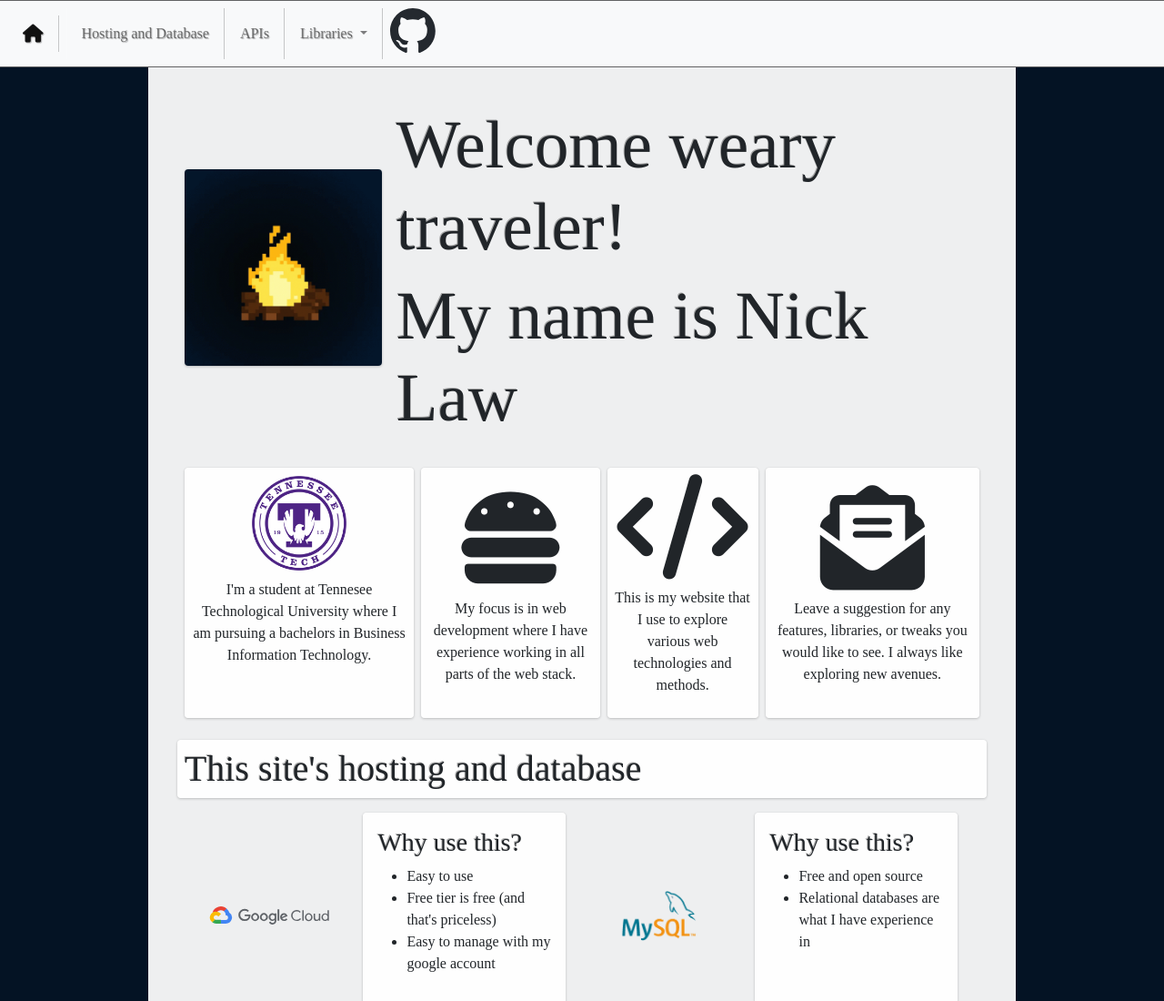
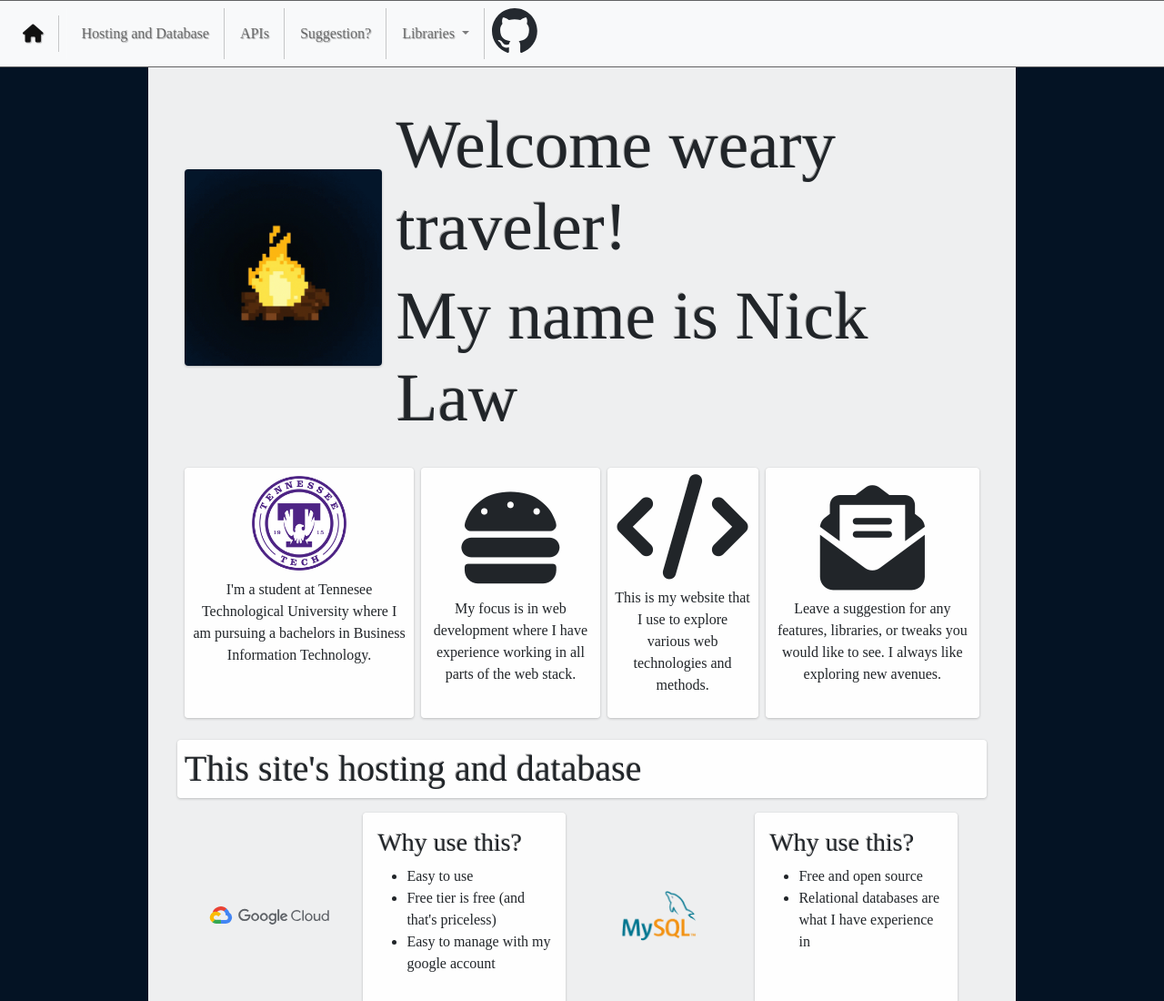
Before and after one commit to Nicklaw42/PracticeWebPage, a plain HTML site: page Practice Webpage/index.html in a window 1280 px wide. Shown: the top 1100 px of the page at 91% size. Drawn offline with nearby package versions, Linux system fonts and the light colour scheme; some packages are replaced by stand-ins of ours; no server answers; a script that the page names is missing; a web font is replaced by a local one.

Commit message:
Added email button
Added email button for suggestions

```diff
--- a/Practice Webpage/index.html
+++ b/Practice Webpage/index.html
@@ -26,6 +26,7 @@
             <ul class="navbar-nav">
                 <li class="nav-link button" id="btnScrollToHosting">Hosting and Database</li>
                 <li class="nav-link button" id="btnScrolltoAPIs">APIs</li>
+                <a href="mailto:suggestions@ozenwebdev.com"><li class="nav-link button"  id="btnScrolltoAPIs">Suggestion?</li></a>
               <li class="nav-item dropdown">
                 <a class="nav-link dropdown-toggle" href="#" id="navbarDarkDropdownMenuLink" role="button" data-bs-toggle="dropdown" aria-expanded="false">
                   Libraries
```
